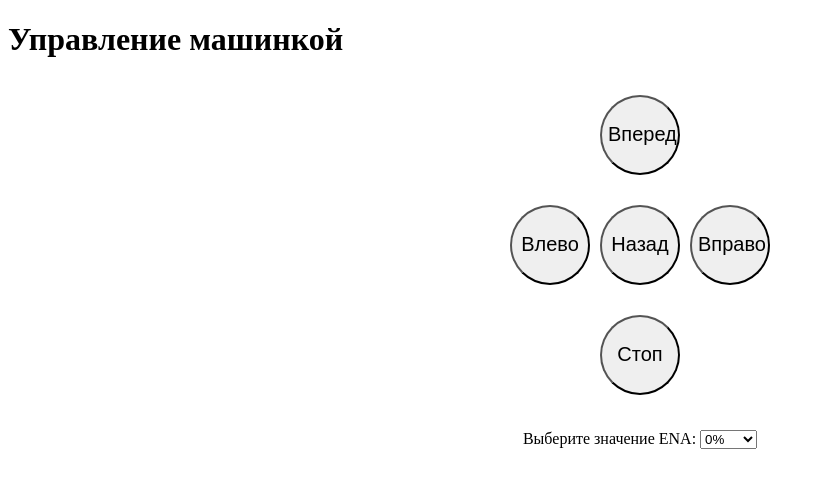
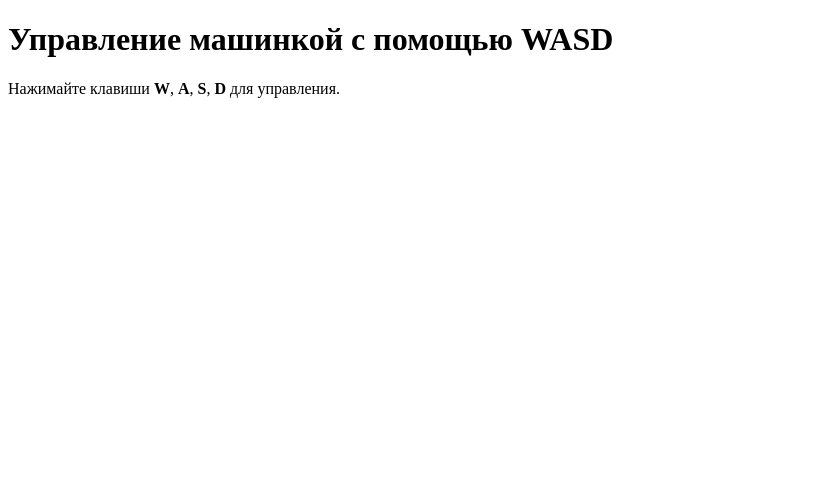
Before and after one commit to Mirnyi4/rpi-server, a Flask app: page / in a window 1280 px wide. Shown: the top 488 px of the page, without its empty margins (0-825 px from the left). Run offline with Flask 3, Linux system fonts and the light colour scheme.

Commit message:
Update index.html

```diff
--- a/templates/index.html
+++ b/templates/index.html
@@ -4,84 +4,27 @@
     <meta charset="UTF-8">
     <meta name="viewport" content="width=device-width, initial-scale=1.0">
     <title>Управление машинкой</title>
-    <style>
-        .controls {
-            display: flex;
-            flex-direction: column;
-            align-items: center;
-        }
-
-        .row {
-            display: flex;
-            justify-content: center;
-            margin: 10px;
-        }
-
-        .button {
-            width: 80px;
-            height: 80px;
-            font-size: 20px;
-            margin: 5px;
-            border-radius: 50%;
-        }
-
-        .slider {
-            margin-top: 20px;
-        }
-    </style>
     <script>
-        // Функция для отправки команды на сервер
+        // Отправляем команду на сервер
         function sendCommand(direction) {
             fetch('/control', {
                 method: 'POST',
                 headers: { 'Content-Type': 'application/x-www-form-urlencoded' },
-                body: `direction=${direction}`
+                body: direction=${direction}
             });
         }
 
-        // Функция для управления ENA
-        function sendENA(value) {
-            fetch('/control_ena', {
-                method: 'POST',
-                headers: { 'Content-Type': 'application/x-www-form-urlencoded' },
-                body: `value=${value}`
-            });
-        }
-
-        // Функция для остановки всех движений
-        function stopControl() {
-            fetch('/stop_control', {
-                method: 'POST',
-                headers: { 'Content-Type': 'application/x-www-form-urlencoded' },
-                body: `direction=w,s,a,d`
-            });
-        }
+        // Обработчик нажатий клавиш
+        document.addEventListener('keydown', (event) => {
+            const key = event.key.toLowerCase();
+            if (['w', 'a', 's', 'd'].includes(key)) {
+                sendCommand(key);
+            }
+        });
     </script>
 </head>
 <body>
-    <h1>Управление машинкой</h1>
-
-    <div class="controls">
-        <div class="row">
-            <button class="button" onclick="sendCommand('w')">Вперед</button>
-        </div>
-        <div class="row">
-            <button class="button" onclick="sendCommand('a')">Влево</button>
-            <button class="button" onclick="sendCommand('s')">Назад</button>
-            <button class="button" onclick="sendCommand('d')">Вправо</button>
-        </div>
-        <div class="row">
-            <button class="button" onclick="stopControl()">Стоп</button>
-        </div>
-
-        <div class="slider">
-            <label for="enaControl">Выберите значение ENA: </label>
-            <select id="enaControl" onchange="sendENA(this.value)">
-                <option value="0">0%</option>
-                <option value="50">50%</option>
-                <option value="100">100%</option>
-            </select>
-        </div>
-    </div>
+    <h1>Управление машинкой с помощью WASD</h1>
+    <p>Нажимайте клавиши <strong>W</strong>, <strong>A</strong>, <strong>S</strong>, <strong>D</strong> для управления.</p>
 </body>
 </html>
```
